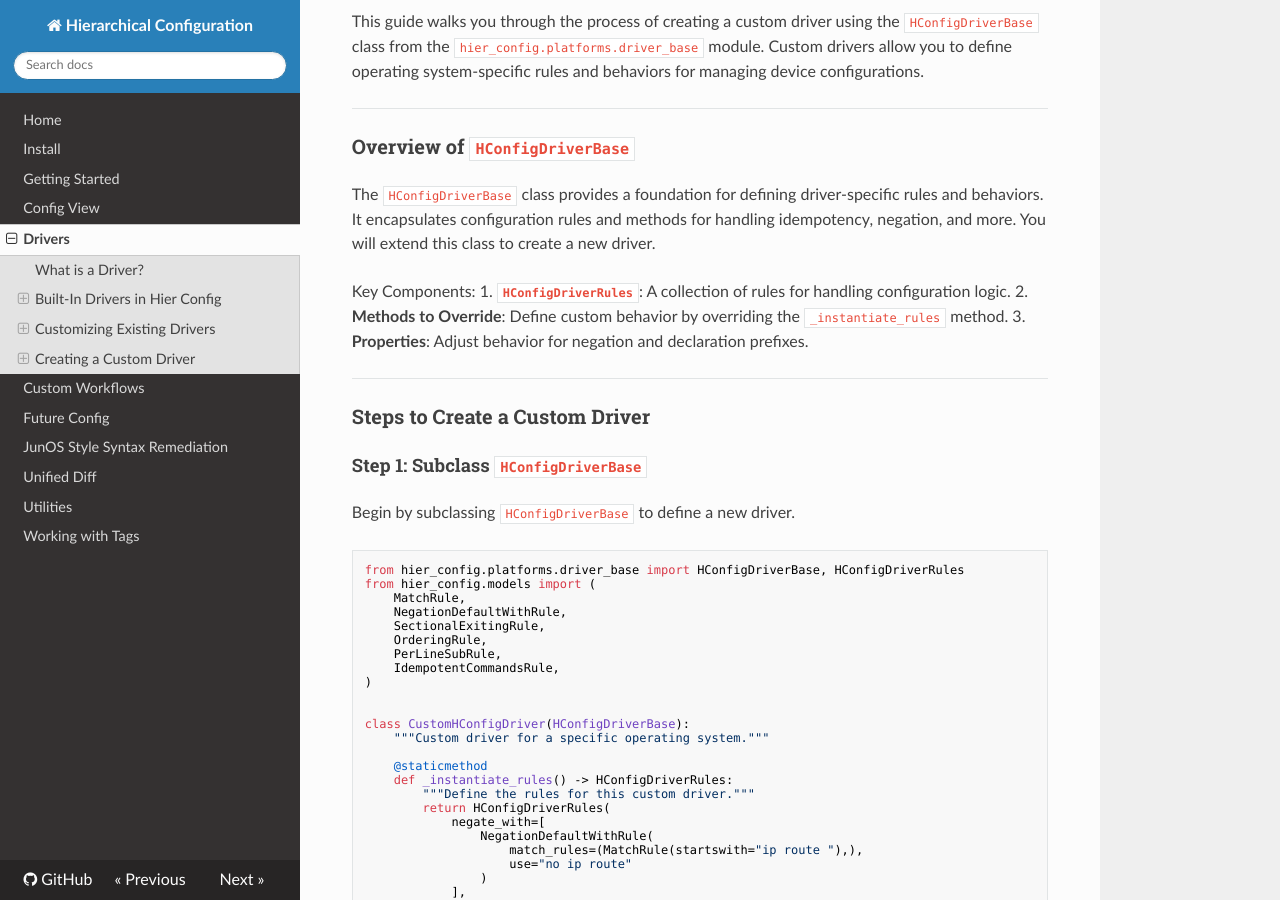
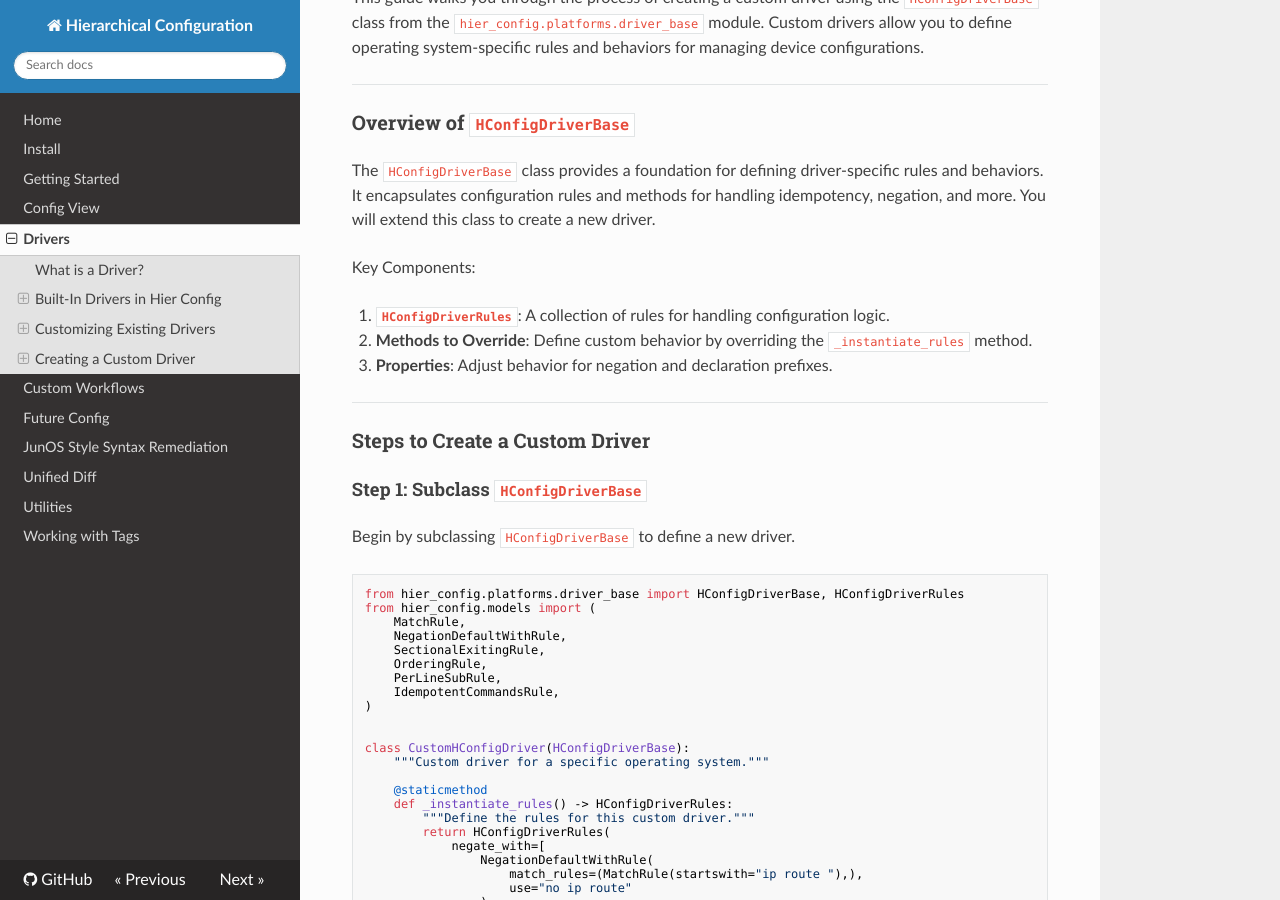
Before and after one commit to netdevops/hier_config, an MkDocs documentation site: the page built from docs/drivers.md, in a window 1280 px wide and 900 px high, scrolled down 9070 px. Built offline with MkDocs 1.6.1, drawn with Linux system fonts in a browser that asks for light colours; nearby versions of some CDN libraries.

Commit message:
update docs

````diff
--- a/docs/drivers.md
+++ b/docs/drivers.md
@@ -82,6 +82,7 @@
 ---
 
 ### 1. Negation Rules
+
 **Purpose**: Define how to negate commands or reset them to a default state.
 
 - **Models**:
@@ -95,6 +96,7 @@
 ---
 
 ### 2. Sectional Exiting
+
 **Purpose**: Manage hierarchical configuration sections by defining commands for properly exiting each section.
 
 - **Models**:
@@ -105,6 +107,7 @@
 ---
 
 ### 3. Ordering
+
 **Purpose**: Assign weights to commands to control the order of operations during configuration application.
 
 - **Models**:
@@ -115,6 +118,7 @@
 ---
 
 ### 4. Per-Line Substitutions
+
 **Purpose**: Modify or clean up specific lines in the configuration.
 
 - **Models**:
@@ -122,12 +126,13 @@
     - `search`: A string or regex to search for.
     - `replace`: The replacement text.
 
-  - **`FullTextSubRule`**:
+    - **`FullTextSubRule`**:
     - Similar to `PerLineSubRule`, but applies to the entire text rather than individual lines.
 
 ---
 
 ### 5. Idempotent Commands
+
 **Purpose**: Ensure commands are not repeated unnecessarily in the configuration.
 
 - **Models**:
@@ -140,6 +145,7 @@
 ---
 
 ### 6. Post-Processing Callbacks
+
 **Purpose**: Apply additional transformations after initial configuration processing.
 
 - **Implementation**:
@@ -148,6 +154,7 @@
 ---
 
 ### 7. Tagging and Overwriting
+
 **Purpose**: Apply tags to configuration lines or define overwriting behavior for specific sections.
 
 - **Models**:
@@ -164,6 +171,7 @@
 ---
 
 ### 8. Indentation Adjustments
+
 **Purpose**: Define start and end points for adjusting indentation within configurations.
 
 - **Models**:
@@ -174,6 +182,7 @@
 ---
 
 ### 9. Match Rules
+
 **Purpose**: Provide a flexible way to define conditions for matching configuration lines.
 
 - **Models**:
@@ -187,6 +196,7 @@
 ---
 
 ### 10. Instance Metadata
+
 **Purpose**: Manage metadata for configuration instances, such as tags and comments.
 
 - **Models**:
@@ -198,6 +208,7 @@
 ---
 
 ### 11. Dumping Configuration
+
 **Purpose**: Represent and handle the output of processed configuration lines.
 
 - **Models**:
@@ -387,8 +398,8 @@
 
 #### Explanation
 
-* **Dynamic Rule Extension:** You directly modify the driver.rules attributes to append new rules dynamically.
-* **Flexibility:** This approach is useful when the driver is instantiated by external code, and subclassing is not feasible.
+- **Dynamic Rule Extension:** You directly modify the driver.rules attributes to append new rules dynamically.
+- **Flexibility:** This approach is useful when the driver is instantiated by external code, and subclassing is not feasible.
 
 Both approaches allow you to extend the functionality of the Cisco IOS driver:
 
@@ -406,15 +417,17 @@
 The `HConfigDriverBase` class provides a foundation for defining driver-specific rules and behaviors. It encapsulates configuration rules and methods for handling idempotency, negation, and more. You will extend this class to create a new driver.
 
 Key Components:
+
 1. **`HConfigDriverRules`**: A collection of rules for handling configuration logic.
-2. **Methods to Override**: Define custom behavior by overriding the `_instantiate_rules` method.
-3. **Properties**: Adjust behavior for negation and declaration prefixes.
+1. **Methods to Override**: Define custom behavior by overriding the `_instantiate_rules` method.
+1. **Properties**: Adjust behavior for negation and declaration prefixes.
 
 ---
 
 ### Steps to Create a Custom Driver
 
 #### Step 1: Subclass `HConfigDriverBase`
+
 Begin by subclassing `HConfigDriverBase` to define a new driver.
 
 ```python
@@ -472,6 +485,7 @@
 ```
 
 #### Step 2: Customize Negation or Declaration Prefixes (Optional)
+
 Override the `negation_prefix` or `declaration_prefix` properties to customize their behavior.
 
 ```python
@@ -547,7 +561,7 @@
 ### Key Methods in HConfigDriverBase
 
 1. `idempotent_for`:
-   * Matches configurations against idempotent rules to prevent duplication.
+    - Matches configurations against idempotent rules to prevent duplication.
 
 ```python
 def idempotent_for(
@@ -558,29 +572,30 @@
     ...
 ```
 
-2. `negate_with`:
-   * Provides a negation command based on rules.
+1. `negate_with`:
+    - Provides a negation command based on rules.
 
 ```python
 def negate_with(self, config: HConfigChild) -> Optional[str]:
     ...
 ```
 
-3. `swap_negation`:
-   * Toggles the negation of a command.
+1. `swap_negation`:
+    - Toggles the negation of a command.
 
 ```python
 def swap_negation(self, child: HConfigChild) -> HConfigChild:
     ...
 ```
 
-4. Properties:
-   * `negation_prefix`: Default is `"no "`.
-   * `declaration_prefix`: Default is `""`.
+1. Properties:
+    - `negation_prefix`: Default is `"no "`.
+    - `declaration_prefix`: Default is `""`.
 
 ### Example Rule Definitions
 
 #### Negation Rules
+
 Define commands that require specific negation handling:
 
 ```python
@@ -593,6 +608,7 @@
 ```
 
 #### Sectional Exiting
+
 Define how to exit specific configuration sections:
 
 ```python
@@ -608,6 +624,7 @@
 ```
 
 #### Command Ordering
+
 Set the execution order of specific commands:
 
 ```python
@@ -620,6 +637,7 @@
 ```
 
 #### Per-Line Substitution
+
 Clean up unwanted lines in the configuration:
 
 ```python
````
Also changed, not shown: README.md (+12 -4 lines), docs/future-config.md (+17 -0 lines).
